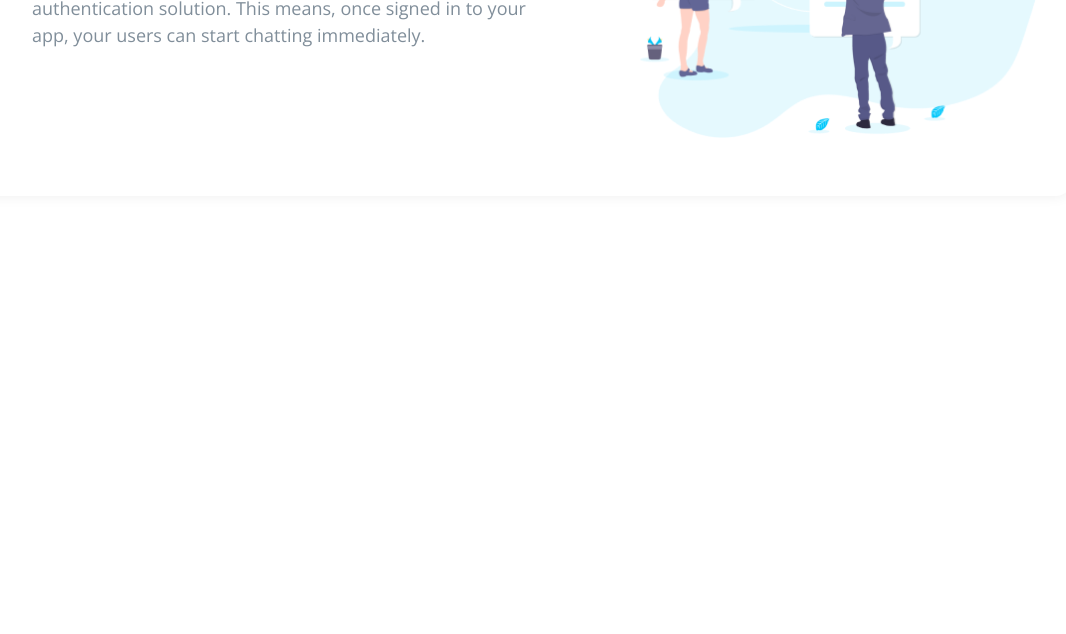
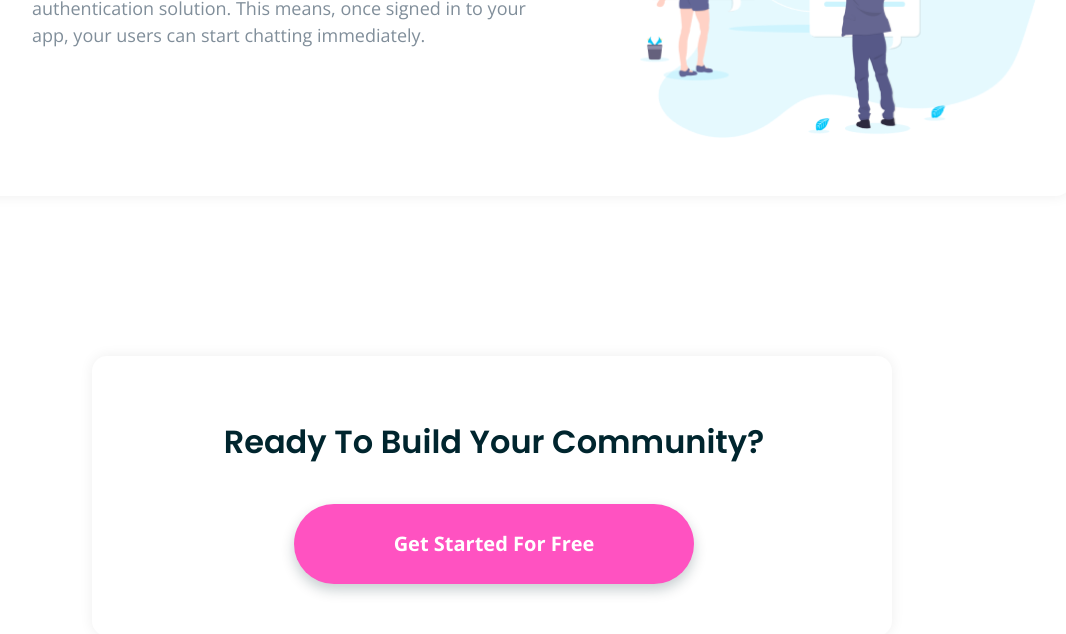
Before and after one commit to 0x41-li/huddle-landing-page-with-alternating-feature-blocks, a JavaScript app: page / in a window 1280 px wide. Shown: the part 2005-2639 px from the top of the page, without its empty margins (148-1214 px from the left). Before the commit the page ends 2601 px from the top, so only its background shows below. Built offline with nearby package versions, Linux system fonts and the light colour scheme.

Commit message:
Second Section completed

```diff
--- a/src/App.js
+++ b/src/App.js
@@ -8,6 +8,7 @@ import "./scss/utilities.scss";
 import Hero from "./section/hero/Hero";
 import BodyBackground from "./section/body-background/BodyBackground";
 import FirstSection from "./section/first-section/FirstSection";
+import SecondSection from "./section/second-section/SecondSection";
 
 const App = () => {
   return (
@@ -21,6 +22,7 @@ const App = () => {
       <main>
         <Hero />
         <FirstSection />
+        <SecondSection />
       </main>
     </>
   );
--- /dev/null
+++ b/src/section/second-section/SecondSection.js
@@ -0,0 +1,14 @@
+import { BoxButton, BoxH2, Section, SectionBox } from "./SecondSection.style";
+
+const SecondSection = () => {
+  return (
+    <Section>
+      <SectionBox>
+        <BoxH2 className="poppins-semibold">Ready To Build Your Community?</BoxH2>
+        <BoxButton className="open-sans-bold">Get Started For Free</BoxButton>
+      </SectionBox>
+    </Section>
+  );
+};
+
+export default SecondSection;
--- /dev/null
+++ b/src/section/second-section/SecondSection.style.js
@@ -0,0 +1,88 @@
+import styled from "styled-components";
+
+export const Section = styled.section`
+  height: 229px;
+
+  overflow: visible;
+
+  padding: 0px 11px 0px 12px;
+
+  @media screen and (min-width: 576px) {
+    padding: 0;
+  }
+
+  @media screen and (min-width: 992px) {
+    height: 344px;
+  }
+`;
+
+export const SectionBox = styled.div`
+  max-width: 500px;
+
+  margin: 0 auto;
+  margin-top: 120px;
+
+  padding: 41px 12px;
+
+  background: #ffffff;
+  box-shadow: 0px 0px 14px rgba(0, 0, 0, 0.0710768);
+  border-radius: 15px;
+
+  @media screen and (min-width: 992px) {
+    max-width: 800px;
+    padding: 56px 126px 52px 130px;
+    margin-top: 160px;
+  }
+`;
+
+export const BoxH2 = styled.h2`
+  font-size: 18px;
+  line-height: 30px;
+
+  color: #00252e;
+
+  text-align: center;
+
+  @media screen and (min-width: 992px) {
+    font-size: 32px;
+    line-height: 60px;
+  }
+`;
+
+export const BoxButton = styled.button`
+  color: #ffffff;
+
+  display: block;
+
+  margin: 0 auto;
+  margin-top: 24px;
+
+  width: 200px;
+  height: 40px;
+
+  transition: background-color 0.15s;
+
+  background-color: #ff52c1;
+  box-shadow: 0px 3px 7px rgba(0, 37, 46, 0.223053);
+  border-radius: 20px;
+
+  font-size: 10px;
+  line-height: 15px;
+
+  &:hover {
+    background-color: #ff9adb;
+  }
+
+  @media screen and (min-width: 992px) {
+    width: 400px;
+    height: 80px;
+
+    font-size: 20px;
+    line-height: 30px;
+
+    box-shadow: 0px 6px 13px rgba(0, 37, 46, 0.223053);
+    border-radius: 40px;
+
+    margin-top: 32px;
+  }
+`;
```
